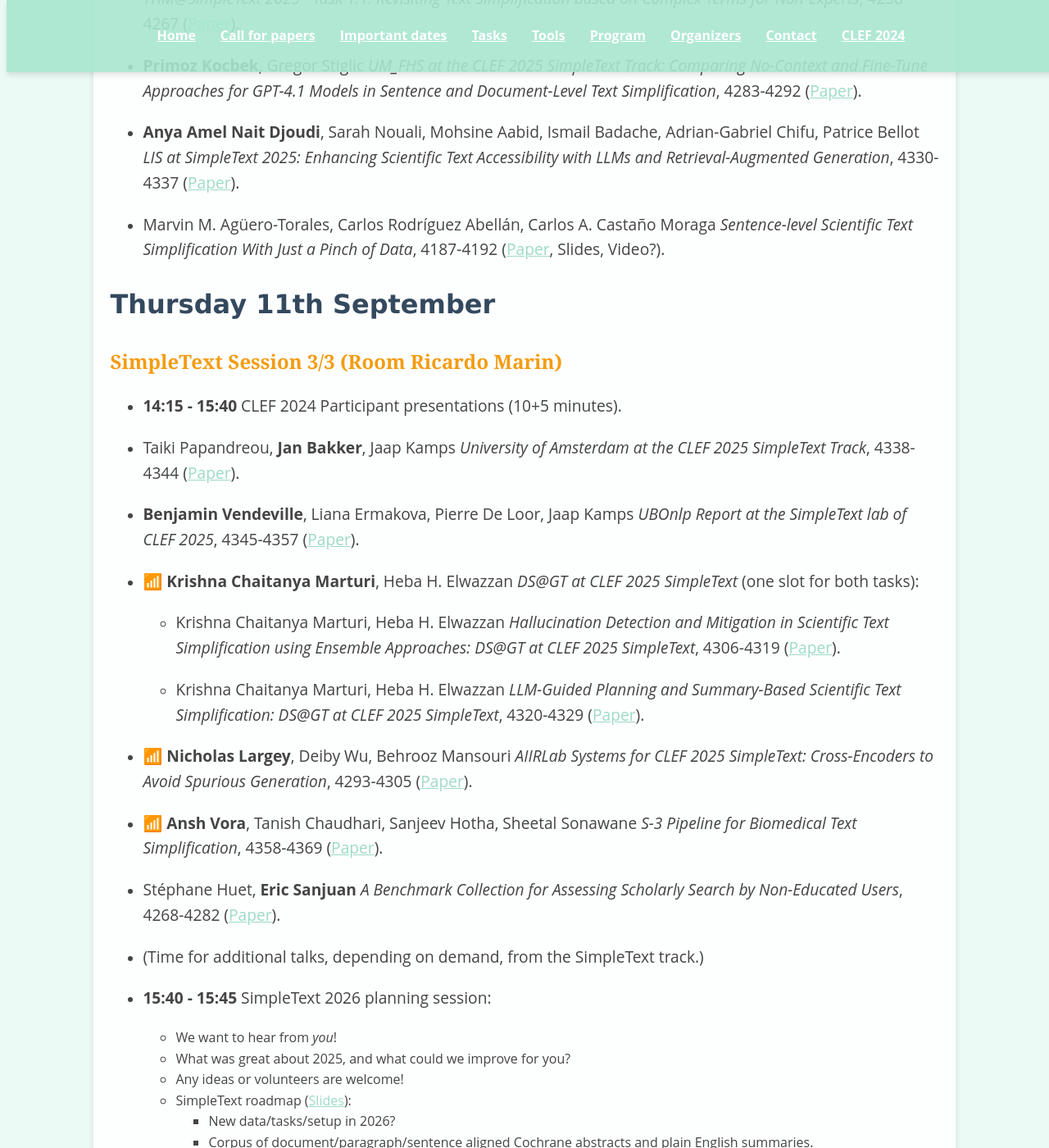
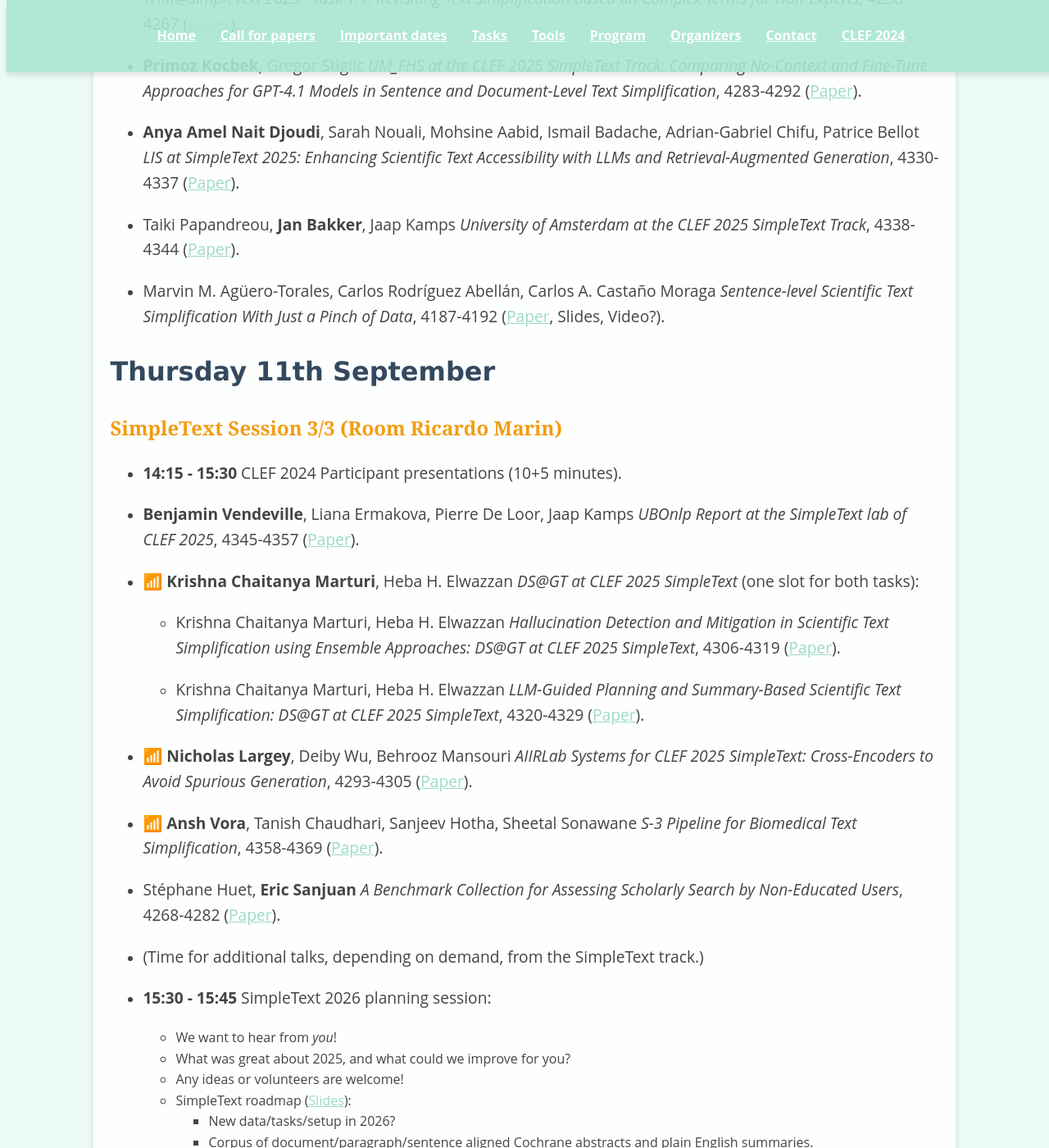
Before and after one commit to simpletext-madics/2025, a Jekyll site: the page built from program.md, in a window 1280 px wide and 1400 px high, scrolled down 2617 px. Shown: the whole window at 82% size. Built offline with Jekyll 4.4.1, drawn with Linux system fonts in a browser that asks for light colours.

Commit message:
Update program.md

```diff
--- a/program.md
+++ b/program.md
@@ -84,11 +88,7 @@ _Sentence-level Scientific Text Simplification With Just a Pinch of Data_, 4187-
 
 ### SimpleText Session 3/3 (Room Ricardo Marin)
 
-* **14:15 - 15:40** CLEF 2024 Participant presentations (10+5 minutes).
-
-* Taiki Papandreou, **Jan Bakker**, Jaap Kamps
-_University of Amsterdam at the CLEF 2025 SimpleText Track_, 4338-4344
-([Paper](https://www.dei.unipd.it/~faggioli/temp/clef2025/paper_359.pdf)).
+* **14:15 - 15:30** CLEF 2024 Participant presentations (10+5 minutes).
 
 * **Benjamin Vendeville**, Liana Ermakova, Pierre De Loor, Jaap Kamps
 _UBOnlp Report at the SimpleText lab of CLEF 2025_, 4345-4357
@@ -118,7 +118,7 @@ _A Benchmark Collection for Assessing Scholarly Search by Non-Educated Users_, 4
 
 * (Time for additional talks, depending on demand, from the SimpleText track.)
 
-* **15:40 - 15:45** SimpleText 2026 planning session:
+* **15:30 - 15:45** SimpleText 2026 planning session:
     * We want to hear from *you*!
     * What was great about 2025, and what could we improve for you?
     * Any ideas or volunteers are welcome!
```
Also changed, not shown: other parts of program.md (+4 -0 lines).
